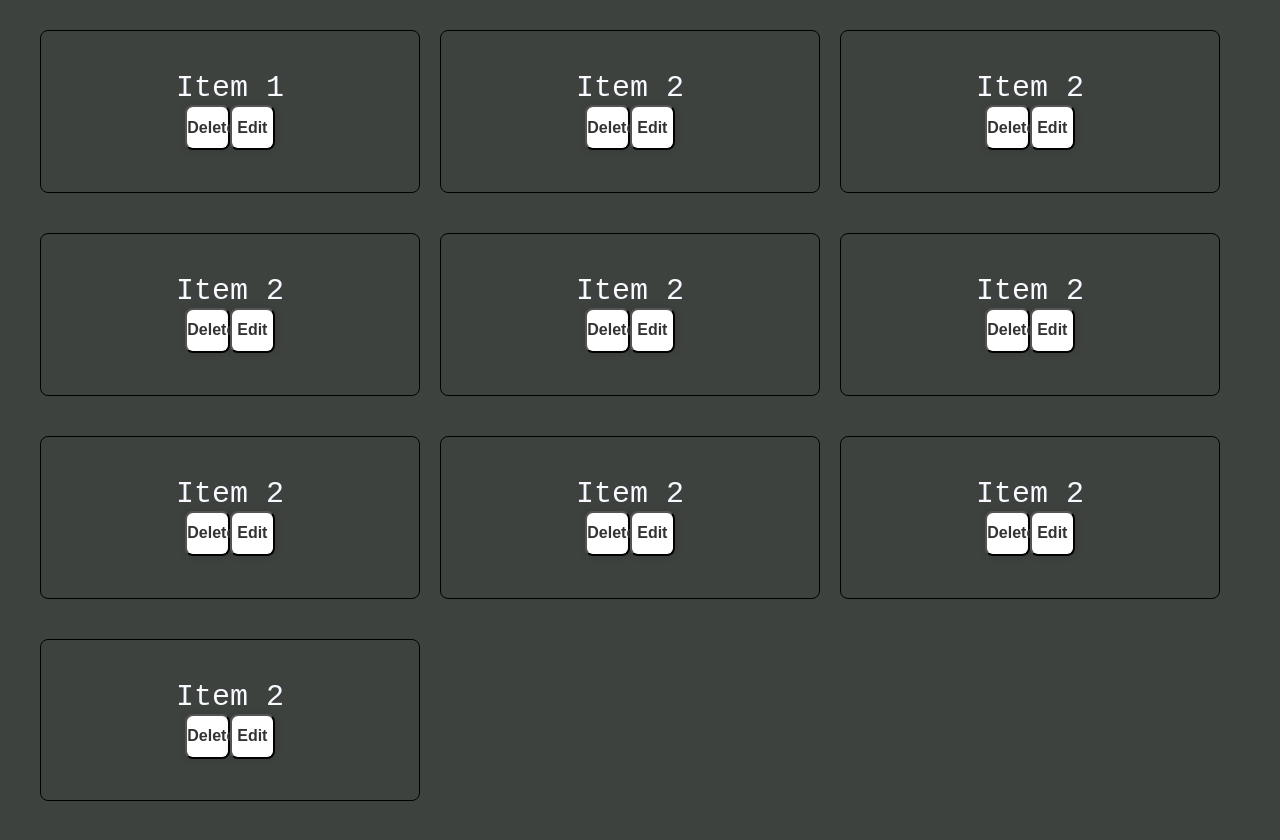
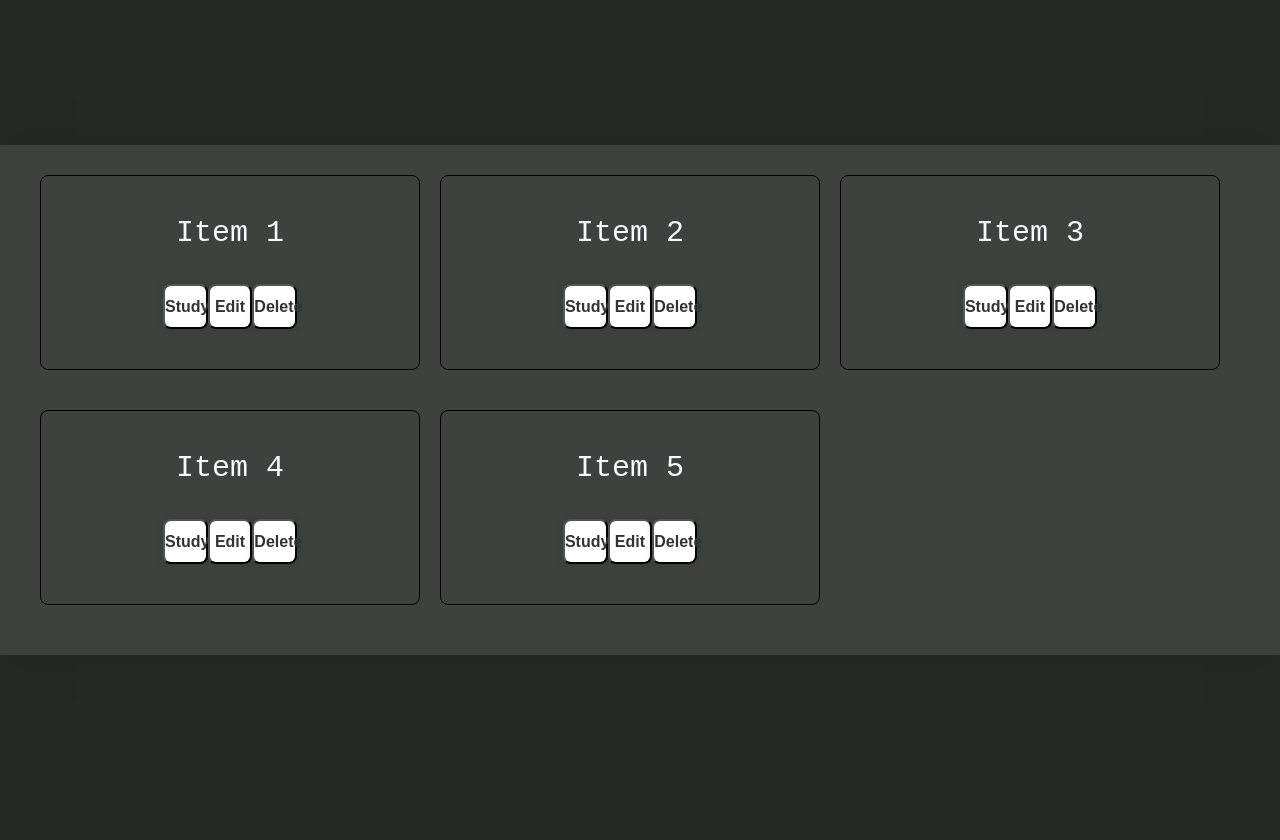
Before and after one commit to camsent/CS230Project4, a React (Vite) app in the folder FrontEnd/frontend-study-app/: page /home in a window 1280 px wide. Shown: the top 840 px of the page. After the commit the page ends 800 px from the top, so only its background shows below. Built offline with nearby package versions, Linux system fonts and the light colour scheme.

Commit message:
first version of home page finished

```diff
--- a/FrontEnd/frontend-study-app/src/components/HomePage.css
+++ b/FrontEnd/frontend-study-app/src/components/HomePage.css
@@ -1,4 +1,5 @@
 .container {
+    width: 100vw;
     display: flex;
     flex-wrap: wrap;
     justify-content: flex-start;
--- a/FrontEnd/frontend-study-app/src/components/HomePage.jsx
+++ b/FrontEnd/frontend-study-app/src/components/HomePage.jsx
@@ -1,30 +1,41 @@
 import React from 'react';
 import './HomePage.css'
 import { FaUser, FaLock } from "react-icons/fa"
+import { useNavigate } from 'react-router-dom';
+
 
 const myData = [
   { id: 1, content: "Item 1" },
   { id: 2, content: "Item 2" },
-  { id: 2, content: "Item 2" },
-  { id: 2, content: "Item 2" },
-  { id: 2, content: "Item 2" },
-  { id: 2, content: "Item 2" },
-  { id: 2, content: "Item 2" },
-  { id: 2, content: "Item 2" },
-  { id: 2, content: "Item 2" },
-  { id: 2, content: "Item 2" },
+  { id: 3, content: "Item 3" },
+  { id: 4, content: "Item 4" },
+  { id: 5, content: "Item 5" },
 
 ];
 
+
 const HomePage = () => {
+  const navigate = useNavigate();
+
+  const handleClick = (id) => {
+    navigate(`/study/${id}`); // navigate to another page (dynamic route)
+  };
+
   return (
     <div className="container">
       {myData.map((item) => (
-        <div key={item.id} className="stuff">
+        <div
+          key={item.id}
+          className="stuff"
+          onClick={() => handleClick(item.id)}
+          style={{ cursor: "pointer" }}
+        >
           {item.content}
-          <br></br>
+          <br />
+          <br />
+          <button>Study</button>
+          <button>Edit</button>
           <button>Delete</button>
-          <button>Edit</button>
         </div>
       ))}
     </div>
```
